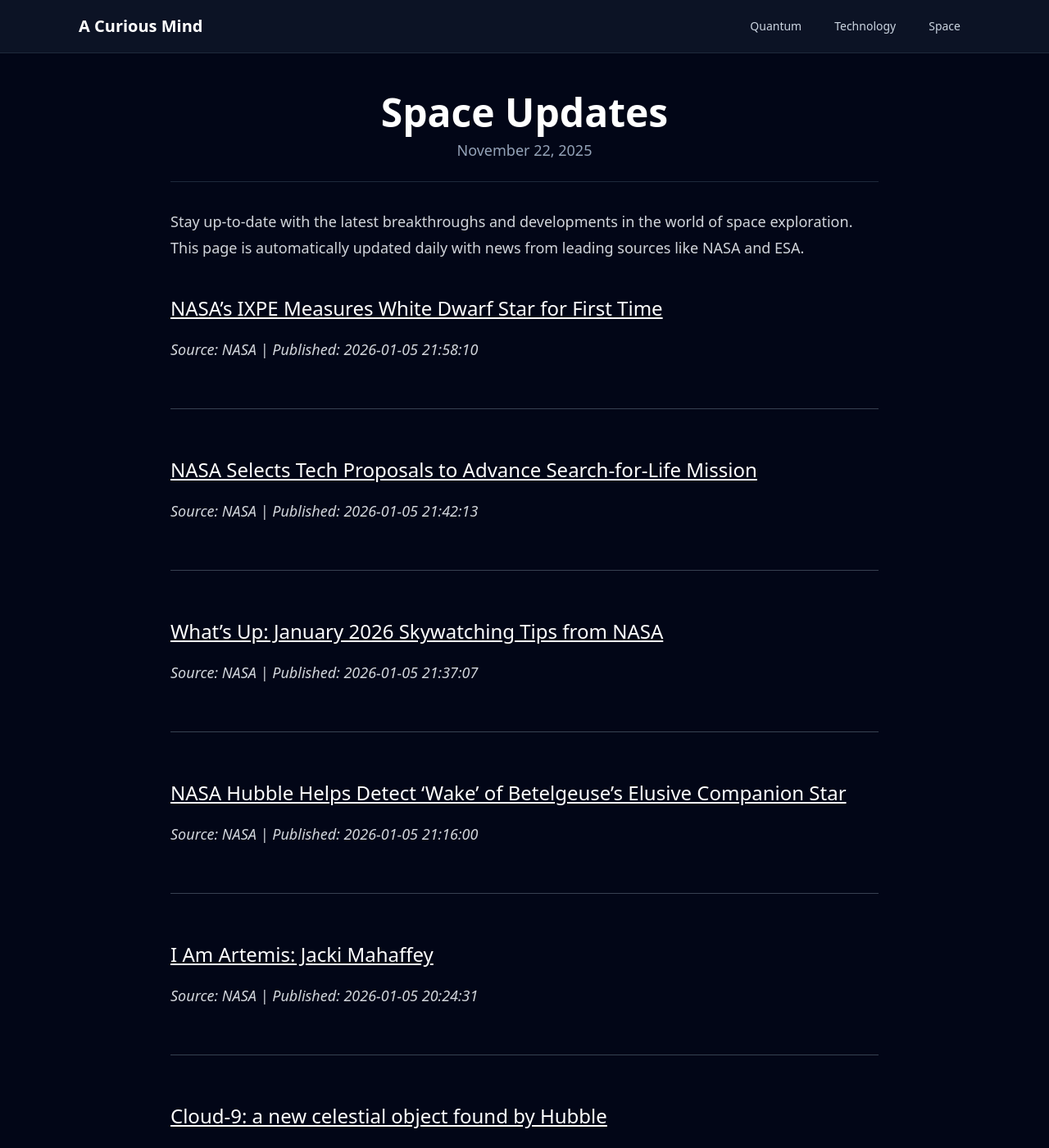
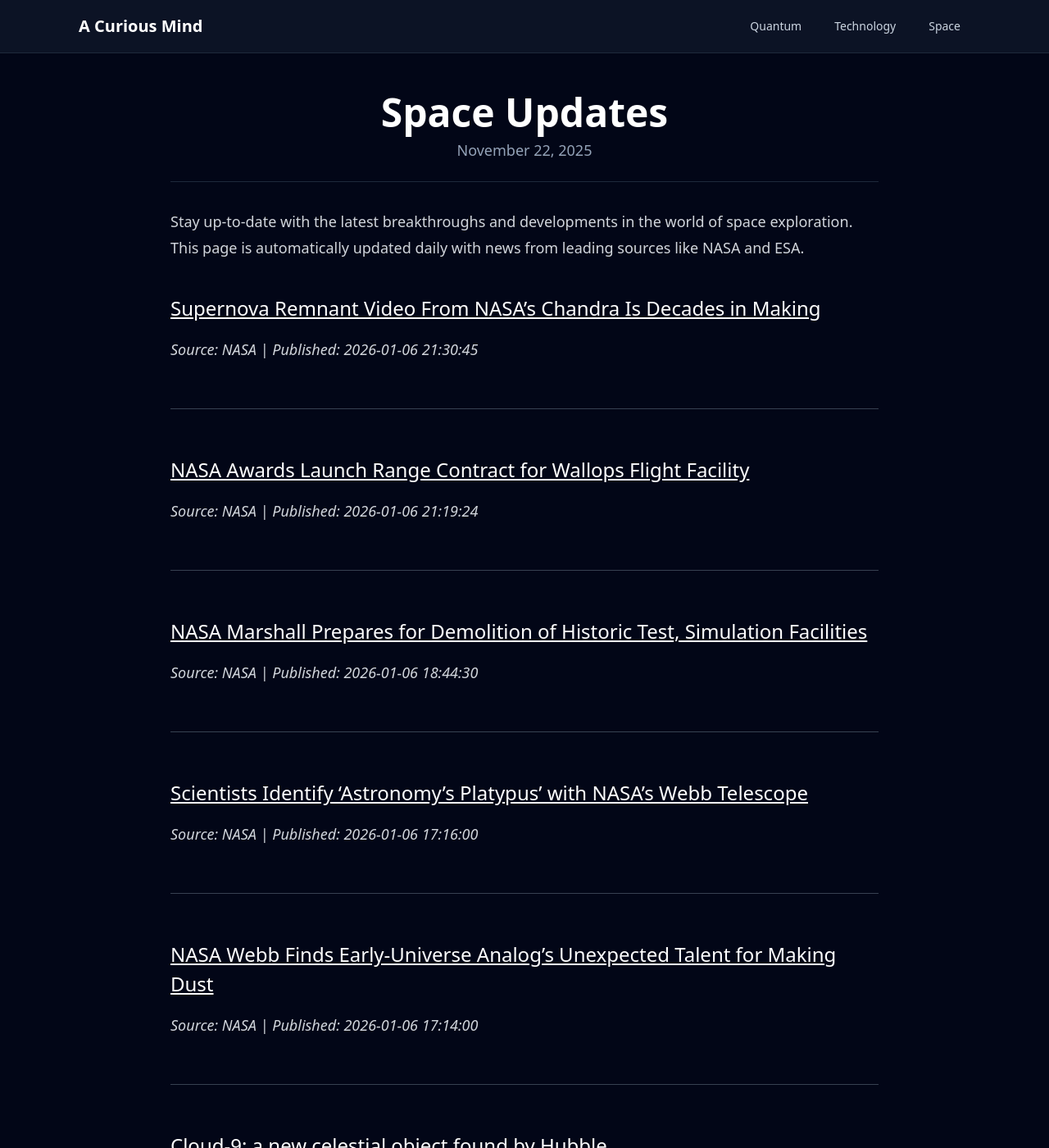
Before and after one commit to onehl7/onehl7.github.io, a Jekyll site: the page built from _posts/2025-11-22-space-updates.md, in a window 1280 px wide and 1400 px high. Shown: the whole window at 82% size. Built offline with Jekyll 4.4.1, drawn with Linux system fonts in a browser that asks for light colours; nearby versions of some CDN libraries; some of the changed text lies outside the part shown.

Commit message:
Update space news data

```diff
--- a/_data/space_news.json
+++ b/_data/space_news.json
@@ -1,39 +1,45 @@
 [
   {
     "source": "NASA",
-    "title": "NASA\u2019s IXPE Measures White Dwarf Star for First Time",
-    "link": "https://www.nasa.gov/missions/ixpe/nasas-ixpe-measures-white-dwarf-star-for-first-time/",
-    "published": "2026-01-05 21:58:10"
+    "title": "Supernova Remnant Video From NASA\u2019s Chandra Is Decades in Making",
+    "link": "https://www.nasa.gov/missions/chandra/supernova-remnant-video-from-nasas-chandra-is-decades-in-making/",
+    "published": "2026-01-06 21:30:45"
   },
   {
     "source": "NASA",
-    "title": "NASA Selects Tech Proposals to Advance Search-for-Life Mission",
-    "link": "https://www.nasa.gov/news-release/nasa-selects-tech-proposals-to-advance-search-for-life-mission/",
-    "published": "2026-01-05 21:42:13"
+    "title": "NASA Awards Launch Range Contract for Wallops Flight Facility",
+    "link": "https://www.nasa.gov/news-release/nasa-awards-launch-range-contract-for-wallops-flight-facility/",
+    "published": "2026-01-06 21:19:24"
   },
   {
     "source": "NASA",
-    "title": "What\u2019s Up: January 2026 Skywatching Tips from NASA",
-    "link": "https://science.nasa.gov/solar-system/skywatching/whats-up-january-2026-skywatching-tips-from-nasa/",
-    "published": "2026-01-05 21:37:07"
+    "title": "NASA Marshall Prepares for Demolition of Historic Test, Simulation Facilities",
+    "link": "https://www.nasa.gov/centers-and-facilities/marshall/nasa-marshall-prepares-for-demolition-of-historic-test-simulation-facilities/",
+    "published": "2026-01-06 18:44:30"
   },
   {
     "source": "NASA",
-    "title": "NASA Hubble Helps Detect \u2018Wake\u2019 of Betelgeuse\u2019s Elusive Companion Star",
-    "link": "https://science.nasa.gov/missions/hubble/nasa-hubble-helps-detect-wake-of-betelgeuses-elusive-companion-star/",
-    "published": "2026-01-05 21:16:00"
+    "title": "Scientists Identify \u2018Astronomy\u2019s Platypus\u2019 with NASA\u2019s Webb Telescope",
+    "link": "https://science.nasa.gov/missions/webb/scientists-identify-astronomys-platypus-with-nasas-webb-telescope/",
+    "published": "2026-01-06 17:16:00"
   },
   {
     "source": "NASA",
-    "title": "I Am Artemis: Jacki Mahaffey",
-    "link": "https://www.nasa.gov/missions/artemis/i-am-artemis/i-am-artemis-jacki-mahaffey/",
-    "published": "2026-01-05 20:24:31"
+    "title": "NASA Webb Finds Early-Universe Analog\u2019s Unexpected Talent for Making Dust",
+    "link": "https://science.nasa.gov/missions/webb/nasa-webb-finds-early-universe-analogs-unexpected-talent-for-making-dust/",
+    "published": "2026-01-06 17:14:00"
   },
   {
     "source": "ESA",
     "title": "Cloud-9: a new celestial object found by Hubble",
     "link": "https://www.esa.int/Science_Exploration/Space_Science/Cloud-9_a_new_celestial_object_found_by_Hubble",
     "published": "2026-01-05 17:15:00"
+  },
+  {
+    "source": "ESA",
+    "title": "Press conference with ESA astronaut Sophie Adenot",
+    "link": "https://www.esa.int/ESA_Multimedia/Videos/2026/01/Press_conference_with_ESA_astronaut_Sophie_Adenot",
+    "published": "2026-01-05 16:30:00"
   },
   {
     "source": "ESA",
@@ -49,12 +55,6 @@
   },
   {
     "source": "ESA",
-    "title": "Fly through Webb\u2019s cosmic vistas",
-    "link": "https://www.esa.int/ESA_Multimedia/Videos/2025/12/Fly_through_Webb_s_cosmic_vistas",
-    "published": "2025-12-25 15:00:00"
-  },
-  {
-    "source": "ESA",
     "title": "Ministerial Council 2025",
     "link": "https://www.esa.int/About_Us/Ministerial_Council_2025",
     "published": "2025-11-18 10:39:00"
```
